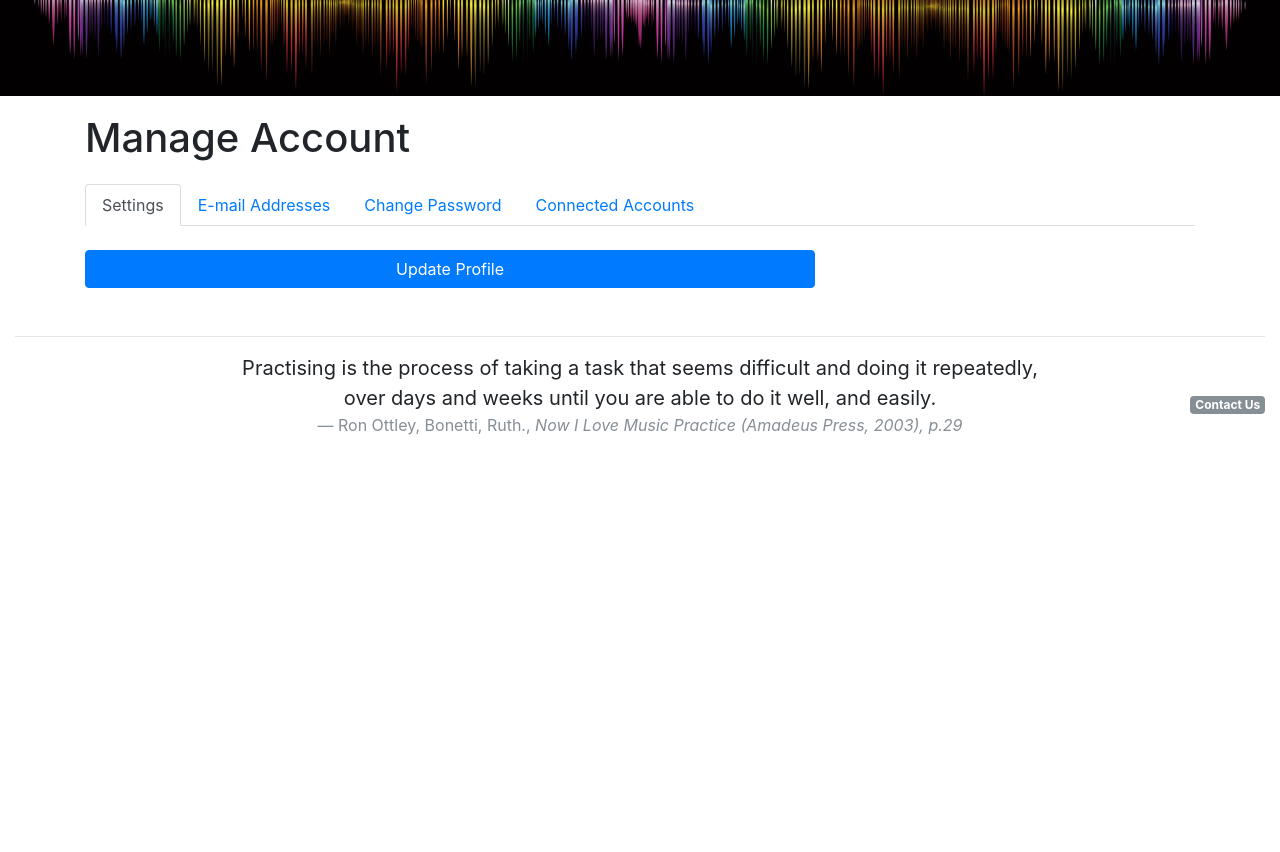
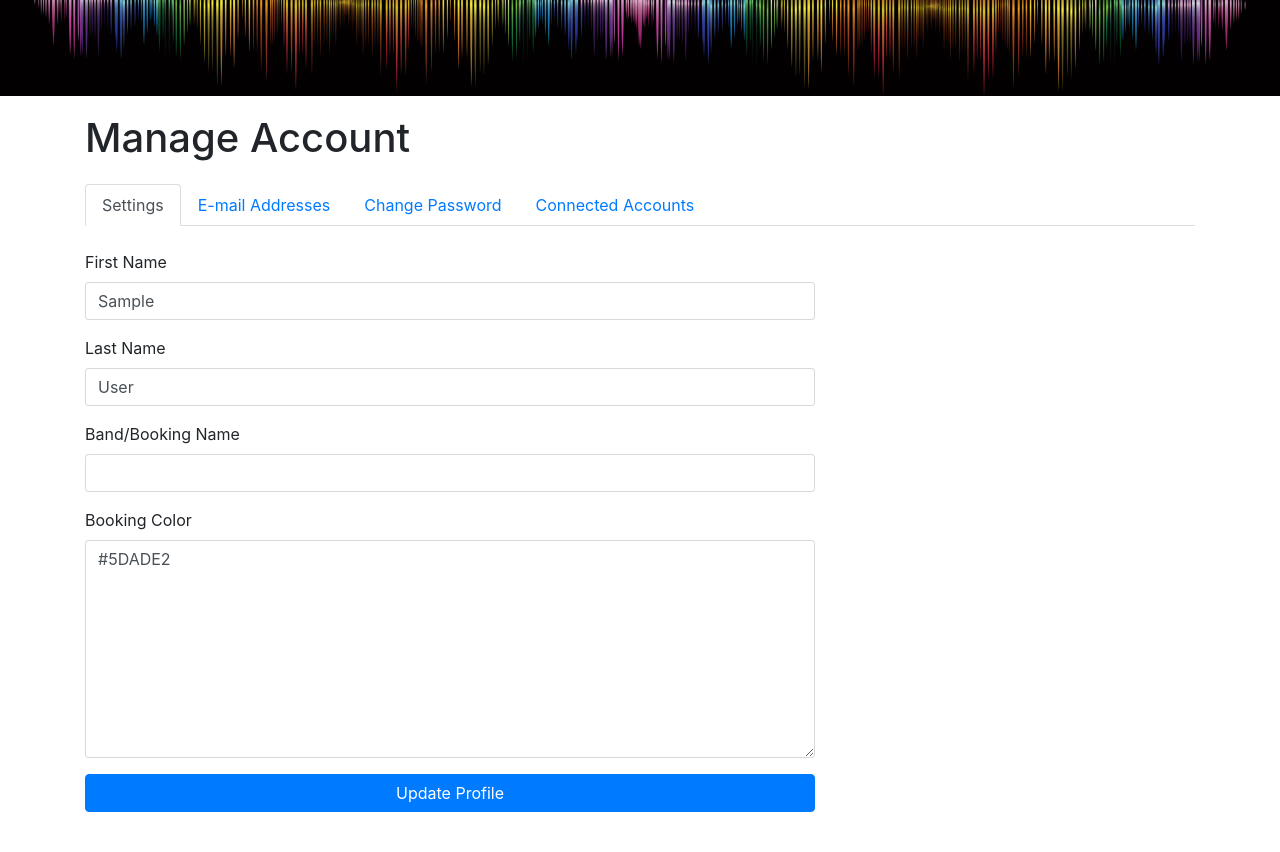
Before and after one commit to djb1815/Essex-MuSoc, a Django app: a page that uses musoc_web/templates/account/profile.html in a window 1280 px wide. Shown: the part 56-908 px from the top of the page. Before the commit the page ends 491 px from the top, so only its background shows below. Run offline with Django 3.2, Linux system fonts and the light colour scheme; the visitor is signed in with stand-in values (Sample User, id 1); some libraries are stand-ins or nearby versions.

Commit message:
Profile Edit view
Implemented a first draft of the profile edit view.

```diff
--- a/musoc_web/schedule/forms.py
+++ b/musoc_web/schedule/forms.py
@@ -1,5 +1,6 @@
 from django import forms
-from colorful.forms import RGBColorField
+from django.contrib.auth.models import User
+from .models import UserProfile
 
 
 class SignupForm(forms.Form):
@@ -12,18 +13,21 @@ class SignupForm(forms.Form):
         user.save()
 
 
-class ProfileForm(forms.Form):
-    first_name = forms.CharField(max_length=30, label="First Name")
-    last_name = forms.CharField(max_length=30, label="Last Name")
-    band_name = forms.CharField(max_length=120, label="Band/Booking Name", required=False)
-    fav_color = RGBColorField(label="Booking Color", required=False,
-                              help_text="Choose a default color for reserved timeslots.")
+class ProfileNameForm(forms.ModelForm):
+    class Meta:
+        model = User
+        fields = ('first_name', 'last_name')
+        labels = {
+            'first_name': 'First Name',
+            'last_name': 'Last Name',
+        }
 
-    def save_profile(self, request, user):
-        if self.has_changed():
-            user.first_name = self.cleaned_data['first_name']
-            user.last_name = self.cleaned_data['last_name']
-            user.profile.band_name = self.cleaned_data['band_name']
-            user.profile.fav_color = self.cleaned_data['fav_color']
-            user.save()
-            user.profile.save()
+
+class ProfileDetailForm(forms.ModelForm):
+    class Meta:
+        model = UserProfile
+        fields = ('band_name', 'fav_color')
+        labels = {
+            'band_name': 'Band/Booking Name',
+            'fav_color': 'Booking Color'
+        }
--- a/musoc_web/schedule/views.py
+++ b/musoc_web/schedule/views.py
@@ -1,4 +1,8 @@
-from django.shortcuts import render
+from django.shortcuts import render, redirect
+from django.db import transaction
+from django.contrib.auth.decorators import login_required
+from .forms import ProfileNameForm, ProfileDetailForm
+from django.contrib import messages
 
 # Create your views here.
 
@@ -12,9 +16,26 @@ def index(request):
     return render(request, "schedule/home.html", custom_variables)
 
 
+@login_required
+@transaction.atomic
 def profile(request):
     title = "Account Settings"
+    if request.method == 'POST':
+        name_form = ProfileNameForm(request.POST, instance=request.user)
+        detail_form = ProfileDetailForm(request.POST, instance=request.user.profile)
+        if name_form.is_valid() and detail_form.is_valid():
+            name_form.save()
+            detail_form.save()
+            messages.success(request, _('Your profile has been successfully updated!'))
+            return redirect('settings:profile')
+        else:
+            messages.error(request, _('Please correct the error below.'))
+    else:
+        name_form = ProfileNameForm(instance=request.user)
+        detail_form = ProfileDetailForm(instance=request.user.profile)
     custom_variables = {
-        'title': title
+        'title': title,
+        'name_form': name_form,
+        'detail_form': detail_form
     }
     return render(request, "account/profile.html", custom_variables)
--- a/musoc_web/templates/account/profile.html
+++ b/musoc_web/templates/account/profile.html
@@ -11,7 +11,8 @@
         <div class="col-md-8 col-sm-10">
             <form method="POST" action="" class="profile_update">
                 {% csrf_token %}
-                {{ profile_update_form|crispy }}
+                {{ name_form|crispy }}
+                {{ detail_form|crispy }}
                 <div class="form-actions">
                     <button class="btn btn-primary btn-block" type="submit"
                             name="action">{% trans "Update Profile" %}</button>
```
